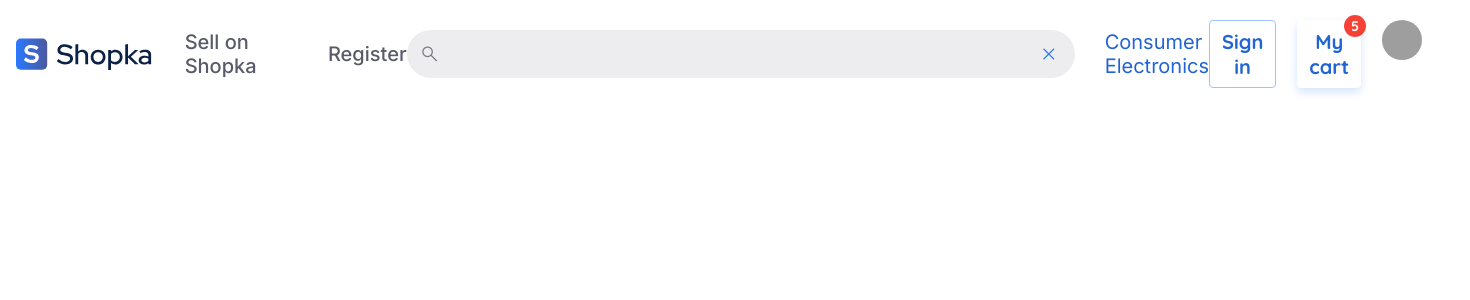
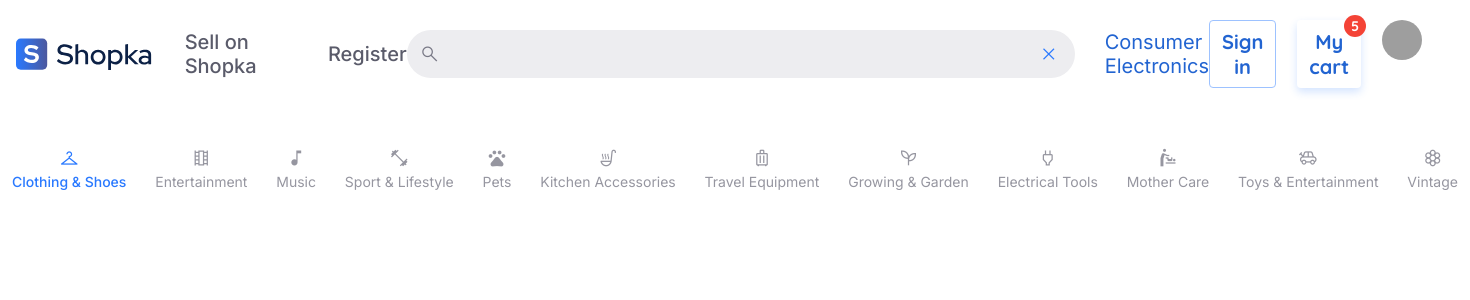
Before and after one commit to ozng/ShopApp---MooMoo-Games-Case---Angular---Node---MongoDB, an Angular app in the folder client/: page / in a window 1280 px wide. Shown: the top 300 px of the page, 1470 px wide, since content can reach past the window. Built offline with nearby package versions, Linux system fonts and the light colour scheme; grey boxes are pictures that could not be loaded.

Commit message:
Top category component

```diff
--- a/client/src/app/app.component.html
+++ b/client/src/app/app.component.html
@@ -1 +1 @@
-<app-header></app-header>
+<app-home></app-home>
--- a/client/src/app/app.module.ts
+++ b/client/src/app/app.module.ts
@@ -5,12 +5,14 @@ import { AppRoutingModule } from './app-routing.module';
 import { AppComponent } from './app.component';
 import { HomeComponent } from './home/home.component';
 import { HeaderComponent } from './common/header/header.component';
+import { TopCategoryBarComponent } from './home/top-category-bar/top-category-bar.component';
 
 @NgModule({
   declarations: [
     AppComponent,
     HomeComponent,
-    HeaderComponent
+    HeaderComponent,
+    TopCategoryBarComponent
   ],
   imports: [
     BrowserModule,
--- a/client/src/app/home/home.component.html
+++ b/client/src/app/home/home.component.html
@@ -1 +1,4 @@
-<p>home works!</p>
+<app-header></app-header>
+<div class="container">
+  <app-top-category-bar></app-top-category-bar>
+</div>
--- /dev/null
+++ b/client/src/app/home/top-category-bar/top-category-bar.component.html
@@ -0,0 +1,15 @@
+<div class="top-category-bar">
+  <ng-container *ngFor="let category of topCategories">
+    <div
+      [ngClass]="{
+        'top-category-bar-card-selected': category.id === selectedCategoryID
+      }"
+      class="top-category-bar-card"
+    >
+      <span class="material-symbols-outlined top-category-bar-card-icon">
+        {{ category.icon }}
+      </span>
+      <p class="top-category-bar-card-label">{{ category.label }}</p>
+    </div>
+  </ng-container>
+</div>
--- /dev/null
+++ b/client/src/app/home/top-category-bar/top-category-bar.component.scss
@@ -0,0 +1,31 @@
+.top-category-bar {
+  display: flex;
+  justify-content: space-between;
+
+  margin: 3.2rem 0;
+
+  &-card {
+    display: flex;
+    flex-direction: column;
+    align-items: center;
+    padding: 0.8rem 0.4rem 0.4rem 0.4rem;
+    margin: 0 0.8rem;
+    color: #9696a0;
+
+    &-selected {
+      font-weight: 500;
+      color: #2979ff;
+    }
+
+    &-icon {
+      font-size: 2rem;
+      margin-bottom: 0.5rem;
+    }
+
+    &-label {
+      font-size: 1.4rem;
+      font-family: "Inter";
+      text-align: center;
+    }
+  }
+}
--- /dev/null
+++ b/client/src/app/home/top-category-bar/top-category-bar.component.ts
@@ -0,0 +1,73 @@
+import { Component } from '@angular/core';
+
+@Component({
+  selector: 'app-top-category-bar',
+  templateUrl: './top-category-bar.component.html',
+  styleUrls: ['./top-category-bar.component.scss'],
+})
+export class TopCategoryBarComponent {
+  selectedCategoryID = 1;
+
+  topCategories = [
+    {
+      id: 1,
+      icon: 'checkroom',
+      label: 'Clothing & Shoes',
+    },
+    {
+      id: 2,
+      icon: 'theaters',
+      label: 'Entertainment',
+    },
+    {
+      id: 3,
+      icon: 'music_note',
+      label: 'Music',
+    },
+    {
+      id: 4,
+      icon: 'fitness_center',
+      label: 'Sport & Lifestyle',
+    },
+    {
+      id: 5,
+      icon: 'pets',
+      label: 'Pets',
+    },
+    {
+      id: 6,
+      icon: 'soup_kitchen',
+      label: 'Kitchen Accessories',
+    },
+    {
+      id: 7,
+      icon: 'luggage',
+      label: 'Travel Equipment',
+    },
+    {
+      id: 8,
+      icon: 'psychiatry',
+      label: 'Growing & Garden',
+    },
+    {
+      id: 9,
+      icon: 'power',
+      label: 'Electrical Tools',
+    },
+    {
+      id: 10,
+      icon: 'baby_changing_station',
+      label: 'Mother Care',
+    },
+    {
+      id: 11,
+      icon: 'toys',
+      label: 'Toys & Entertainment',
+    },
+    {
+      id: 12,
+      icon: 'filter_vintage',
+      label: 'Vintage',
+    },
+  ];
+}
--- a/client/src/styles.scss
+++ b/client/src/styles.scss
@@ -17,3 +17,9 @@ body {
 .material-symbols-outlined {
   font-variation-settings: "FILL" 0, "wght" 400, "GRAD" 0, "opsz" 48;
 }
+
+.container {
+  width: 147rem;
+  max-width: 147rem;
+  margin: 0 auto;
+}
```
Also changed, not shown: 1 other file (tests, documents, lock files or other folders).
